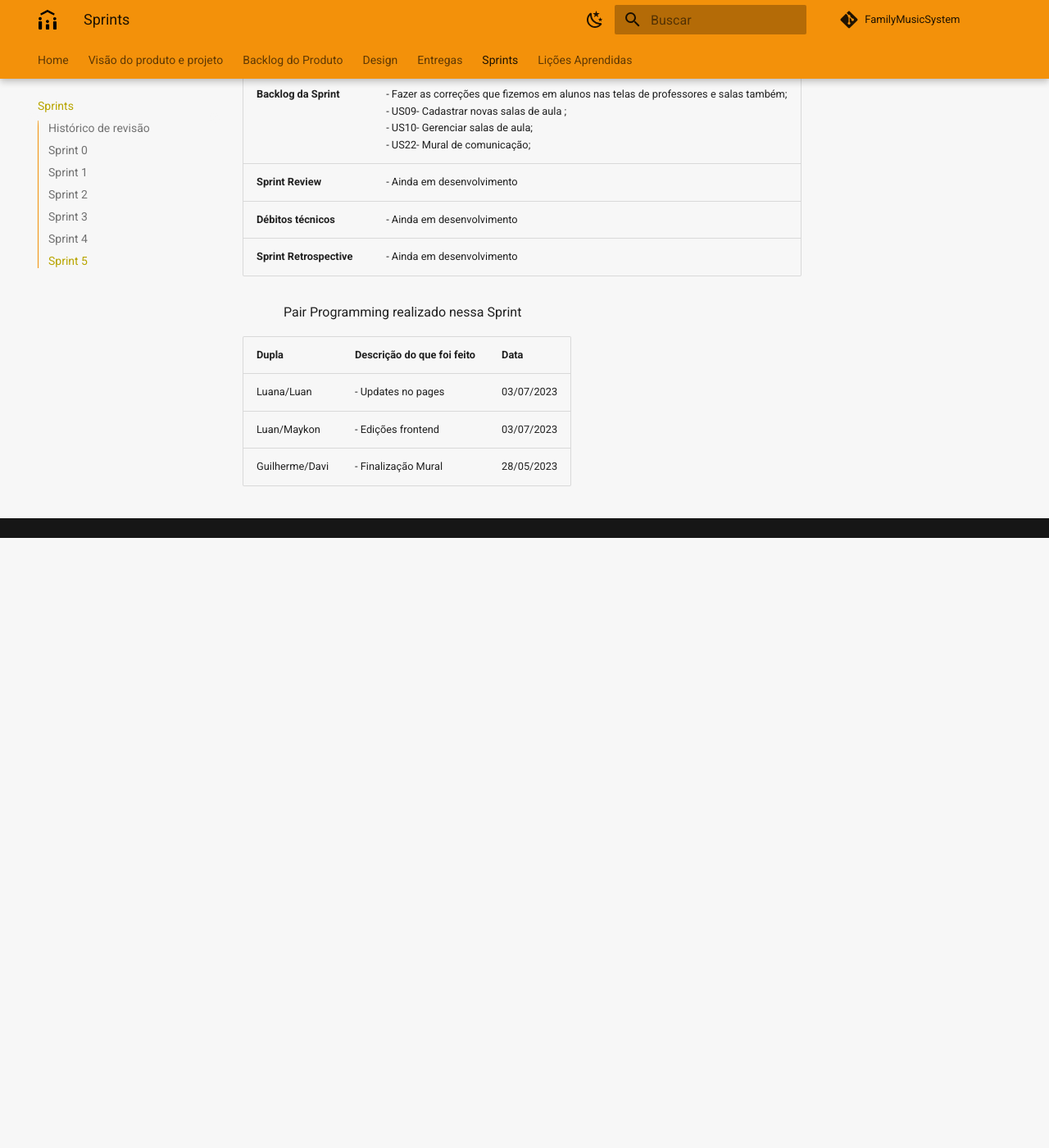
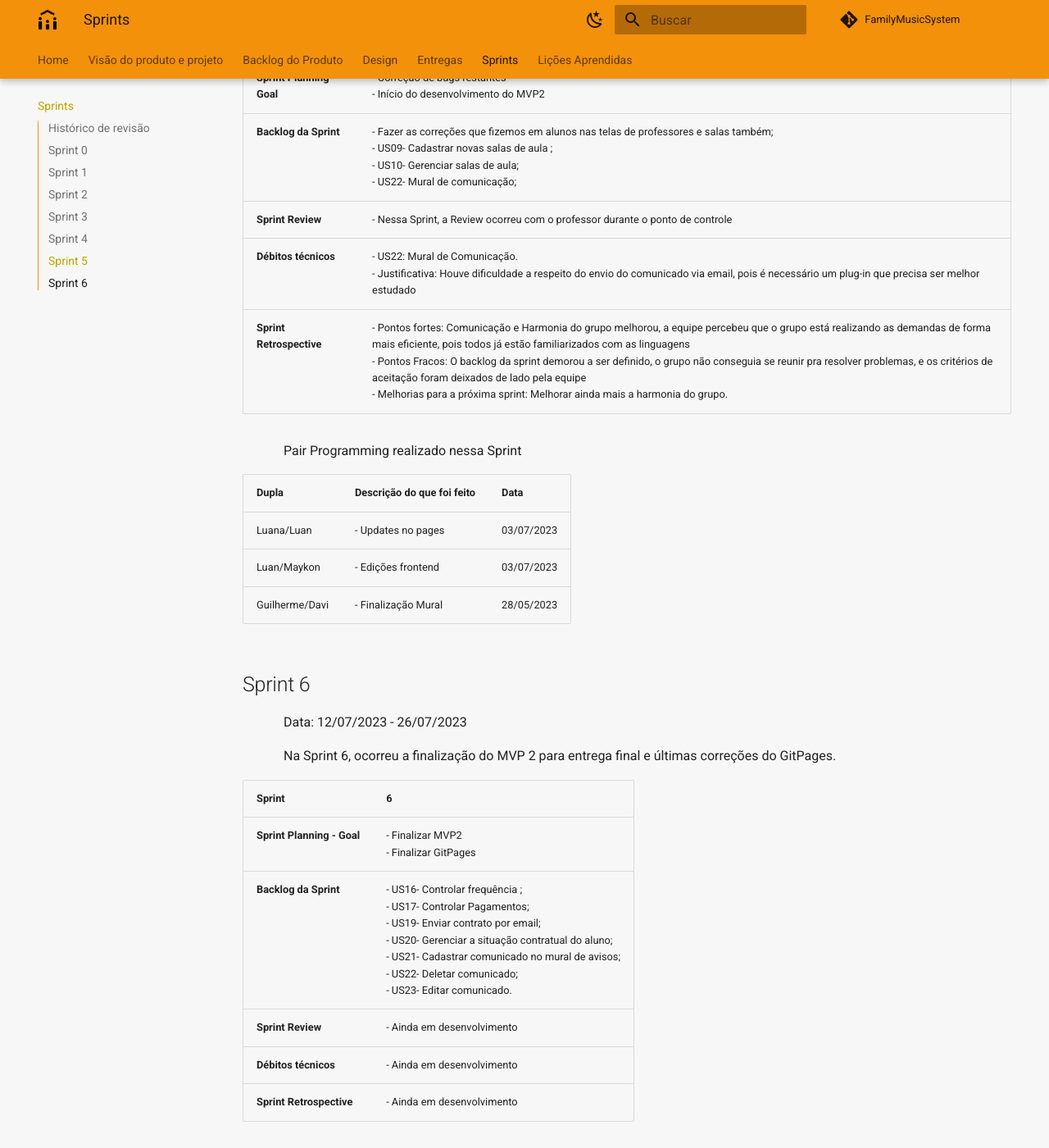
Before and after one commit to mdsreq-fga-unb/2023.1-FamilyMusicSystem, an MkDocs documentation site: the page built from docs/sprint/sprints.md, in a window 1280 px wide and 1400 px high, scrolled down 5319 px. Shown: the whole window at 82% size. Built offline with MkDocs 1.6.1 and Material for MkDocs 9.7.7, drawn with Linux system fonts in a browser that asks for light colours; comment, search, counter and statistics services are not loaded; old or Windows-style settings are respelled for this version of MkDocs; before the commit the page ends 5975 px from its top, so only the background shows below that; some of the changed text lies outside the part shown.

```diff
--- a/docs/sprint/sprints.md
+++ b/docs/sprint/sprints.md
@@ -9,6 +9,7 @@
 | 12/06/2023 | 0.5 | Edição da sprint | Luana Ribeiro |
 | 03/07/2023 | 0.6 | Adição de Sprint 4 e 5 | Luana Ribeiro |
 | 10/07/2023 | 0.7 | Adição conteúdo sprints | Luana Ribeiro |
+| 17/07/2023 | 0.8 | Edição Sprint 5 e 6 | Luana Ribeiro |
 
 ## Sprint 0
 
@@ -107,6 +108,31 @@
 | ---- | --------------- |
 | <b>Sprint Planning - Goal<b> | - Correção de bugs restantes </br> - Início do desenvolvimento do MVP2 |
 | <b>Backlog da Sprint<b> | -  Fazer as correções que fizemos em alunos nas telas de professores e salas também; </br> - US09- Cadastrar novas salas de aula  ;  </br> - US10- Gerenciar salas de aula; </br> -  US22- Mural de comunicação; |
+| <b>Sprint Review<b> | - Nessa Sprint, a Review ocorreu com o professor durante o ponto de controle |
+| <b>Débitos técnicos<b> | - US22: Mural de Comunicação. </br> - Justificativa: Houve dificuldade a respeito do envio do comunicado via email, pois é necessário um plug-in que precisa ser melhor estudado |
+| <b>Sprint Retrospective<b> |  - Pontos fortes: Comunicação e Harmonia do grupo melhorou, a equipe percebeu que o grupo está realizando as demandas de forma mais eficiente, pois todos já estão familiarizados com as linguagens </br> - Pontos Fracos: O backlog da sprint demorou a ser definido, o grupo não conseguia se reunir pra resolver problemas, e os critérios de aceitação foram deixados de lado pela equipe </br> - Melhorias para a próxima sprint: Melhorar ainda mais a harmonia do grupo.   |
+
+<p style="text-indent: 50px;text-align: justify;">  Pair Programming realizado nessa Sprint
+</p>
+
+| <b>Dupla<b> | <b>Descrição do que foi feito<b> | <b>Data<b> |
+| ----------- | -------------------------------- | ---------- |
+| Luana/Luan | - Updates no pages | 03/07/2023 |
+| Luan/Maykon | - Edições frontend | 03/07/2023 |
+| Guilherme/Davi | - Finalização Mural | 28/05/2023 |
+
+
+##Sprint 6
+
+<p style="text-indent: 50px;text-align: justify;">  Data: 12/07/2023 - 26/07/2023
+</p>
+<p style="text-indent: 50px;text-align: justify;"> Na Sprint 6, ocorreu a finalização do MVP 2 para entrega final e últimas correções do GitPages.
+</p>
+
+| Sprint | 6 |
+| ---- | --------------- |
+| <b>Sprint Planning - Goal<b> | - Finalizar MVP2 </br> - Finalizar GitPages |
+| <b>Backlog da Sprint<b> | - US16- Controlar frequência  ;  </br> - US17- Controlar Pagamentos; </br> -  US19- Enviar contrato por email; </br> - US20- Gerenciar a situação contratual do aluno; </br> - US21- Cadastrar comunicado no mural de avisos; </br> - US22- Deletar comunicado; </br> - US23- Editar comunicado. |
 | <b>Sprint Review<b> | - Ainda em desenvolvimento |
 | <b>Débitos técnicos<b> | - Ainda em desenvolvimento  |
 | <b>Sprint Retrospective<b> |  - Ainda em desenvolvimento  |
```
Also changed, not shown: other parts of docs/sprint/sprints.md (+1 -3 lines), docs/backlog_produto/backlog_produto.md (+10 -13 lines), docs/visao-produto-projeto/processo-de-desenvolvimento-de-software.md (+1 -2 lines), docs/visao-produto-projeto/visao-produto.md (+7 -6 lines), docs/visao-produto-projeto/visao-projeto.md (+2 -1 lines).
